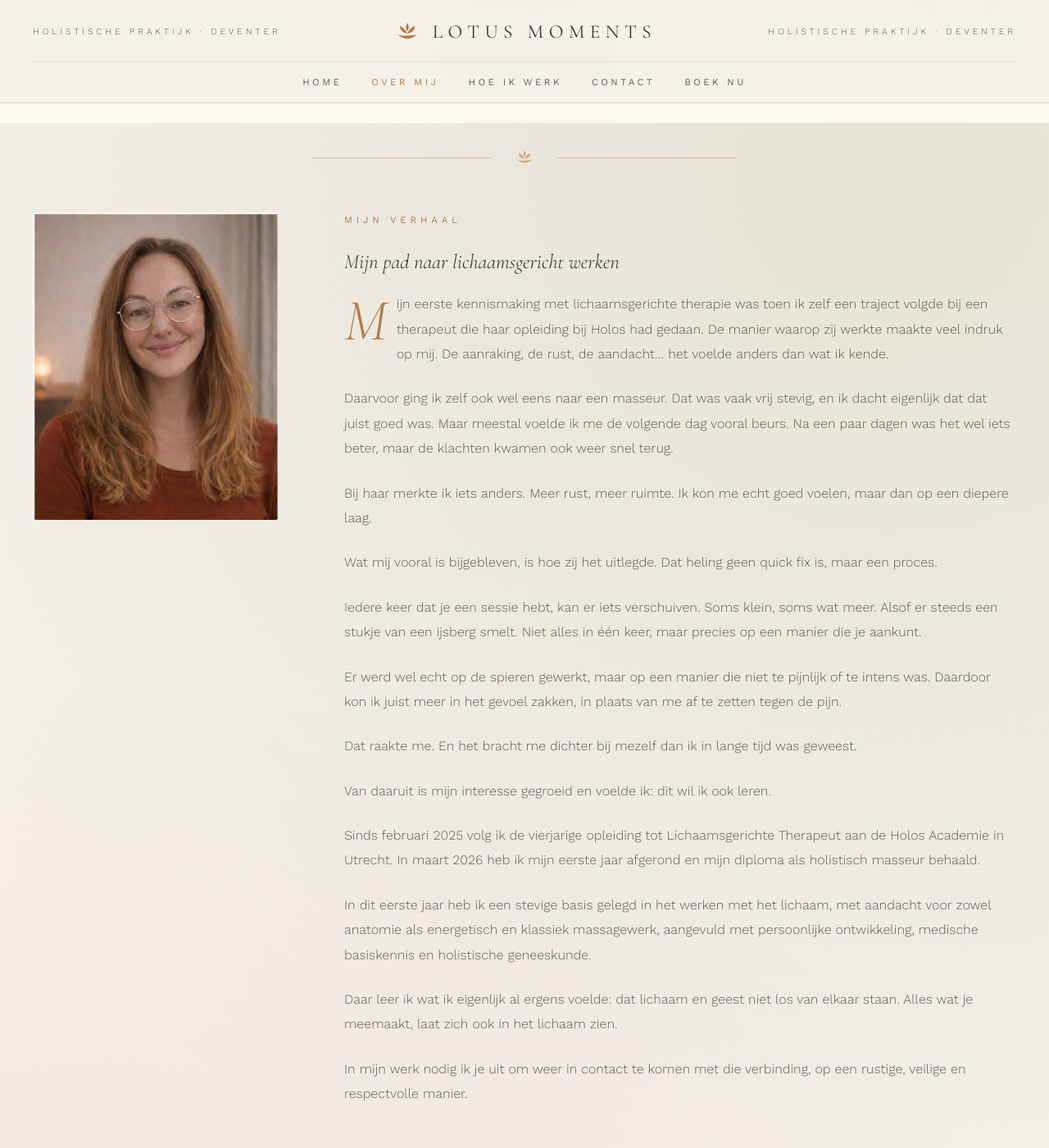
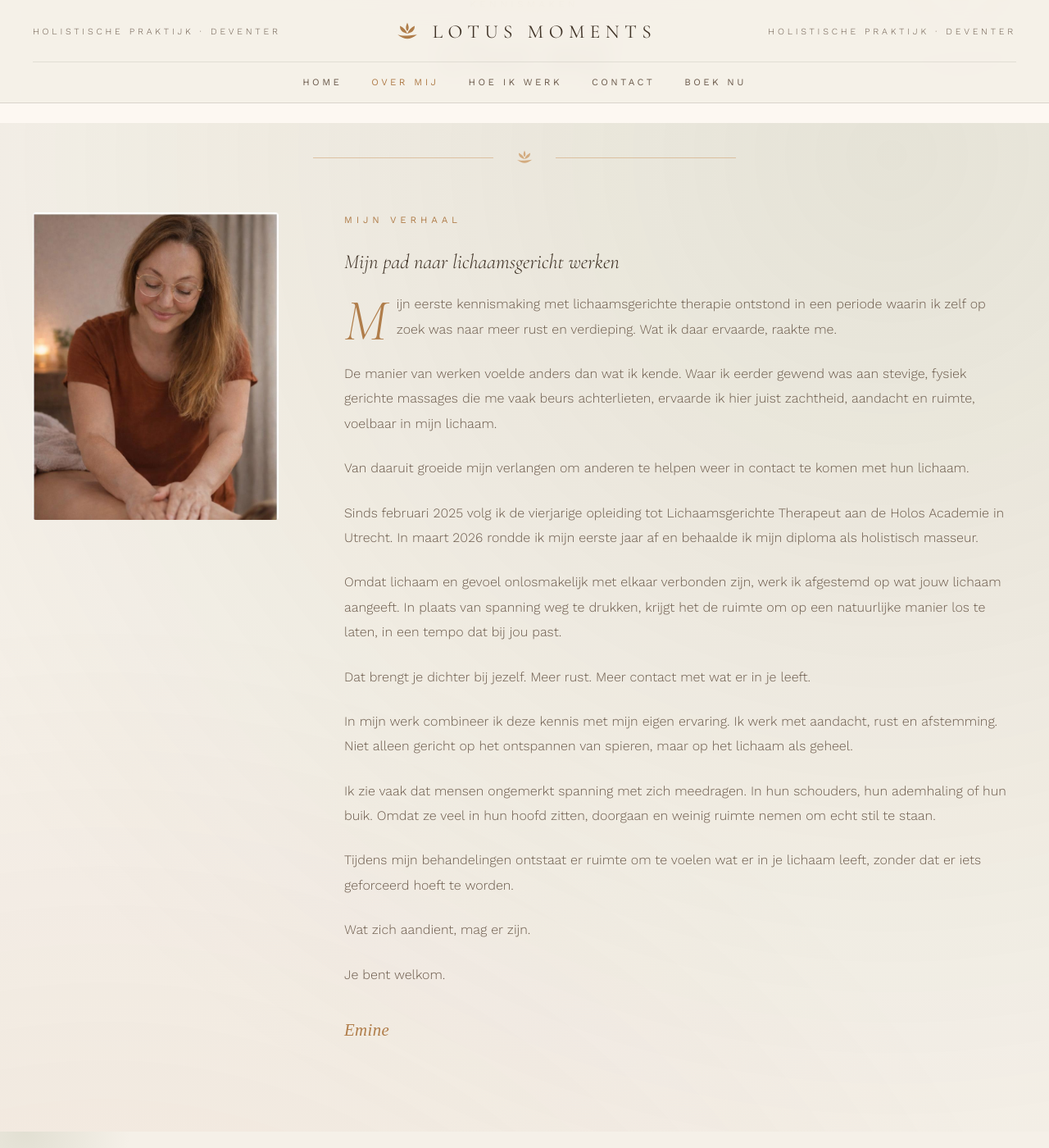
Before and after one commit to LotusMoments/website, a Jekyll site: the page built from over-mij.md, in a window 1280 px wide and 1400 px high, scrolled down 194 px. Shown: the whole window at 82% size. Built offline with Jekyll 4.4.1, drawn with Linux system fonts in a browser that asks for light colours; some of the changed text lies outside the part shown.

Commit message:
Vernieuw Over mij tekst, wissel foto's, voeg handtekening toe

```diff
--- a/assets/css/style.css
+++ b/assets/css/style.css
@@ -1040,6 +1040,15 @@ img {
   margin-bottom: 1.5rem;
 }
 
+.about-sig {
+  font-family: 'Fraunces', serif;
+  font-style: italic;
+  font-size: 1.3rem;
+  color: var(--terracotta-deep) !important;
+  margin-top: 2rem;
+  letter-spacing: .02em;
+}
+
 /* === HOE IK WERK === */
 .hoework-section {
   padding: 1.5rem 0 5rem;
--- a/over-mij.md
+++ b/over-mij.md
@@ -11,7 +11,7 @@ description: "Lees meer over Emine en haar pad naar lichaamsgericht werken. Sind
     <div class="about-grid">
 
       <div class="about-img">
-        <img src="/assets/emine1.jpg" alt="Emine">
+        <img src="/assets/emine2.jpg" alt="Emine aan het masseren">
       </div>
 
       <div class="about-txt">
@@ -19,38 +19,29 @@ description: "Lees meer over Emine en haar pad naar lichaamsgericht werken. Sind
         <span class="eyebrow">Mijn verhaal</span>
         <h2>Mijn pad naar lichaamsgericht werken</h2>
 
-        <p>Mijn eerste kennismaking met lichaamsgerichte therapie was toen ik zelf een traject volgde bij een therapeut die haar opleiding bij Holos had gedaan.
-        De manier waarop zij werkte maakte veel indruk op mij. De aanraking, de rust, de aandacht… het voelde anders dan wat ik kende.</p>
+        <p>Mijn eerste kennismaking met lichaamsgerichte therapie ontstond in een periode waarin ik zelf op zoek was naar meer rust en verdieping. Wat ik daar ervaarde, raakte me.</p>
 
-        <p>Daarvoor ging ik zelf ook wel eens naar een masseur. Dat was vaak vrij stevig, en ik dacht eigenlijk dat dat juist goed was.
-        Maar meestal voelde ik me de volgende dag vooral beurs. Na een paar dagen was het wel iets beter, maar de klachten kwamen ook weer snel terug.</p>
+        <p>De manier van werken voelde anders dan wat ik kende. Waar ik eerder gewend was aan stevige, fysiek gerichte massages die me vaak beurs achterlieten, ervaarde ik hier juist zachtheid, aandacht en ruimte, voelbaar in mijn lichaam.</p>
 
-        <p>Bij haar merkte ik iets anders.
-        Meer rust, meer ruimte.
-        Ik kon me echt goed voelen, maar dan op een diepere laag.</p>
+        <p>Van daaruit groeide mijn verlangen om anderen te helpen weer in contact te komen met hun lichaam.</p>
 
-        <p>Wat mij vooral is bijgebleven, is hoe zij het uitlegde.
-        Dat heling geen quick fix is, maar een proces.</p>
+        <p>Sinds februari 2025 volg ik de vierjarige opleiding tot Lichaamsgerichte Therapeut aan de Holos Academie in Utrecht. In maart 2026 rondde ik mijn eerste jaar af en behaalde ik mijn diploma als holistisch masseur.</p>
 
-        <p>Iedere keer dat je een sessie hebt, kan er iets verschuiven. Soms klein, soms wat meer.
-        Alsof er steeds een stukje van een ijsberg smelt. Niet alles in één keer, maar precies op een manier die je aankunt.</p>
+        <p>Omdat lichaam en gevoel onlosmakelijk met elkaar verbonden zijn, werk ik afgestemd op wat jouw lichaam aangeeft. In plaats van spanning weg te drukken, krijgt het de ruimte om op een natuurlijke manier los te laten, in een tempo dat bij jou past.</p>
 
-        <p>Er werd wel echt op de spieren gewerkt, maar op een manier die niet te pijnlijk of te intens was.
-        Daardoor kon ik juist meer in het gevoel zakken, in plaats van me af te zetten tegen de pijn.</p>
+        <p>Dat brengt je dichter bij jezelf. Meer rust. Meer contact met wat er in je leeft.</p>
 
-        <p>Dat raakte me.
-        En het bracht me dichter bij mezelf dan ik in lange tijd was geweest.</p>
+        <p>In mijn werk combineer ik deze kennis met mijn eigen ervaring. Ik werk met aandacht, rust en afstemming. Niet alleen gericht op het ontspannen van spieren, maar op het lichaam als geheel.</p>
 
-        <p>Van daaruit is mijn interesse gegroeid en voelde ik: dit wil ik ook leren.</p>
+        <p>Ik zie vaak dat mensen ongemerkt spanning met zich meedragen. In hun schouders, hun ademhaling of hun buik. Omdat ze veel in hun hoofd zitten, doorgaan en weinig ruimte nemen om echt stil te staan.</p>
 
-        <p>Sinds februari 2025 volg ik de vierjarige opleiding tot Lichaamsgerichte Therapeut aan de Holos Academie in Utrecht.
-        In maart 2026 heb ik mijn eerste jaar afgerond en mijn diploma als holistisch masseur behaald.</p>
+        <p>Tijdens mijn behandelingen ontstaat er ruimte om te voelen wat er in je lichaam leeft, zonder dat er iets geforceerd hoeft te worden.</p>
 
-        <p>In dit eerste jaar heb ik een stevige basis gelegd in het werken met het lichaam, met aandacht voor zowel anatomie als energetisch en klassiek massagewerk, aangevuld met persoonlijke ontwikkeling, medische basiskennis en holistische geneeskunde.</p>
+        <p>Wat zich aandient, mag er zijn.</p>
 
-        <p>Daar leer ik wat ik eigenlijk al ergens voelde: dat lichaam en geest niet los van elkaar staan. Alles wat je meemaakt, laat zich ook in het lichaam zien.</p>
+        <p>Je bent welkom.</p>
 
-        <p>In mijn werk nodig ik je uit om weer in contact te komen met die verbinding, op een rustige, veilige en respectvolle manier.</p>
+        <p class="about-sig">Emine</p>
 
       </div>
     </div>
@@ -58,6 +49,6 @@ description: "Lees meer over Emine en haar pad naar lichaamsgericht werken. Sind
 </section>
 
 <section class="pullquote">
-  <blockquote>Het bracht me dichter bij mezelf dan ik in lange tijd was geweest.</blockquote>
+  <blockquote>Wat zich aandient, mag er zijn.</blockquote>
   <div class="cite">— Emine</div>
 </section>
```
Also changed, not shown: hoe-ik-werk.md (+0 -1 lines).
